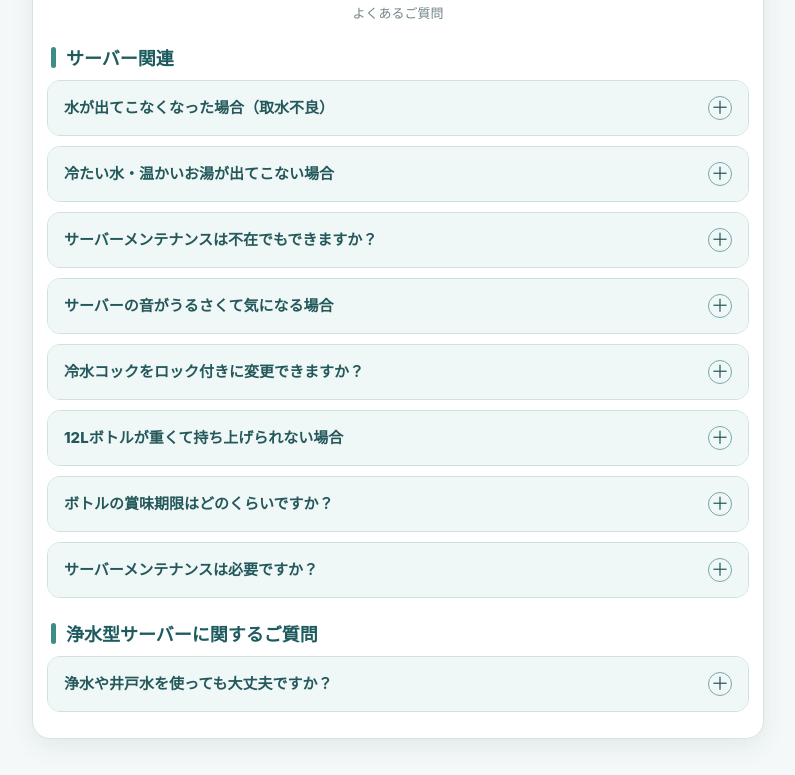
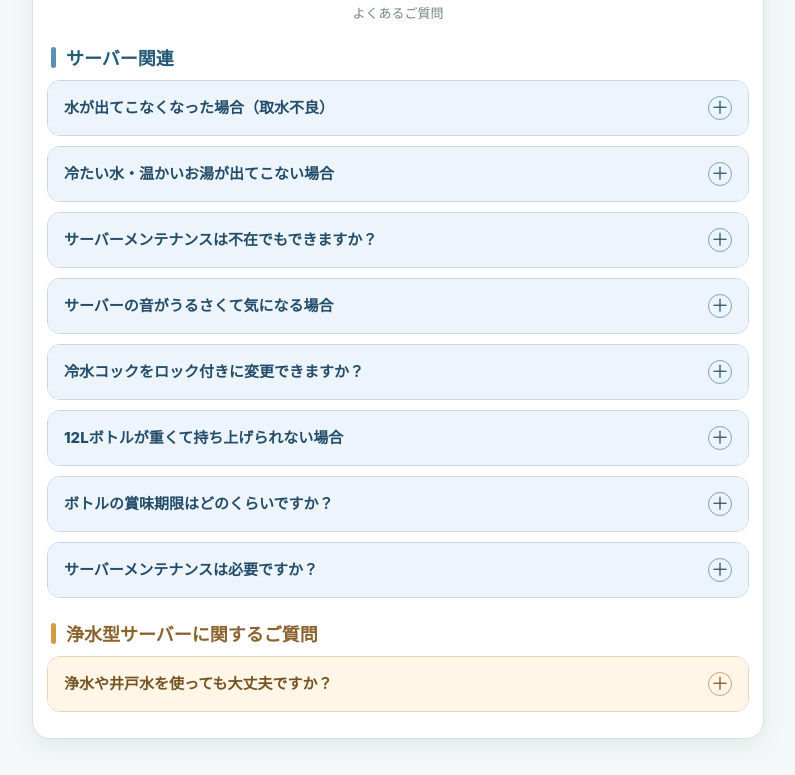
Before and after one commit to innoshimaseika1950/cricla-seto-order, a plain HTML site: page qanda.html in a window 1280 px wide. Shown: the part 79-854 px from the top of the page, without its empty margins (242-1037 px from the left). Drawn offline with Linux system fonts and the light colour scheme.

Commit message:
Update qanda.html

```diff
--- a/qanda.html
+++ b/qanda.html
@@ -13,6 +13,8 @@ h1{margin:0 0 6px;text-align:center;font-size:24px;letter-spacing:.04em;color:#1
 .faq-question{width:100%;border:0;background:#f0f8f7;color:#24585b;display:flex;align-items:center;justify-content:space-between;gap:14px;text-align:left;padding:15px 16px;font:inherit;font-size:15px;font-weight:800;line-height:1.5;cursor:pointer;transition:background .25s ease,color .25s ease}.faq-question:hover,.faq-item.is-open .faq-question{background:#e4f2f0;color:#174c50}
 .faq-icon{flex:none;width:24px;height:24px;border:1px solid #79a9a5;border-radius:50%;display:grid;place-items:center;font-size:18px;font-weight:400;line-height:1;transition:transform .35s ease,background .25s ease,color .25s ease}.faq-item.is-open .faq-icon{transform:rotate(45deg);background:#2d7774;color:#fff;border-color:#2d7774}
 .faq-answer{display:grid;grid-template-rows:0fr;opacity:0;transition:grid-template-rows .4s ease,opacity .3s ease}.faq-item.is-open .faq-answer{grid-template-rows:1fr;opacity:1}.faq-answer-inner{min-height:0;overflow:hidden;padding:0 16px;font-size:15px;line-height:1.85}.faq-item.is-open .faq-answer-inner{padding-top:15px;padding-bottom:16px}.faq-answer p{margin:0 0 12px}.faq-answer p:last-child{margin-bottom:0}
+.category:first-of-type .category-title{color:#245b7a}.category:first-of-type .category-title:before{background:#5a91b2}.category:first-of-type .faq-item{border-color:#c7d9e8}.category:first-of-type .faq-question{background:#edf4fb;color:#234d6a}.category:first-of-type .faq-question:hover,.category:first-of-type .faq-item.is-open .faq-question{background:#e1edf8;color:#183e58}.category:first-of-type .faq-icon{border-color:#76a6c4}.category:first-of-type .faq-item.is-open .faq-icon{background:#4f87a8;border-color:#4f87a8}
+.category:nth-of-type(2) .category-title{color:#8a632e}.category:nth-of-type(2) .category-title:before{background:#d29b48}.category:nth-of-type(2) .faq-item{border-color:#ead6b6}.category:nth-of-type(2) .faq-question{background:#fff6e8;color:#765323}.category:nth-of-type(2) .faq-question:hover,.category:nth-of-type(2) .faq-item.is-open .faq-question{background:#ffedd0;color:#60451d}.category:nth-of-type(2) .faq-icon{border-color:#d4a461}.category:nth-of-type(2) .faq-item.is-open .faq-icon{background:#c78935;border-color:#c78935}
 .note{font-size:14px;line-height:1.75;background:#fff8e8;border-left:4px solid #d99b28;border-radius:0 8px 8px 0;padding:10px 12px;margin:12px 0}.faq-answer ol{margin:8px 0 12px;padding-left:24px}.faq-answer li{padding-left:3px;margin:4px 0}.contact{color:#b22121;font-weight:700}.check-list{margin:8px 0 12px;padding:0;list-style:none}.check-list li{margin:8px 0;padding-left:1em}.check-list li:before{content:"・";margin-left:-1em;color:#2d7774;font-weight:800}
 @keyframes rise{from{opacity:0;transform:translateY(8px)}to{opacity:1;transform:translateY(0)}}@media (prefers-reduced-motion:reduce){*,*:before,*:after{animation-duration:.01ms!important;transition-duration:.01ms!important}}
 </style>
```
